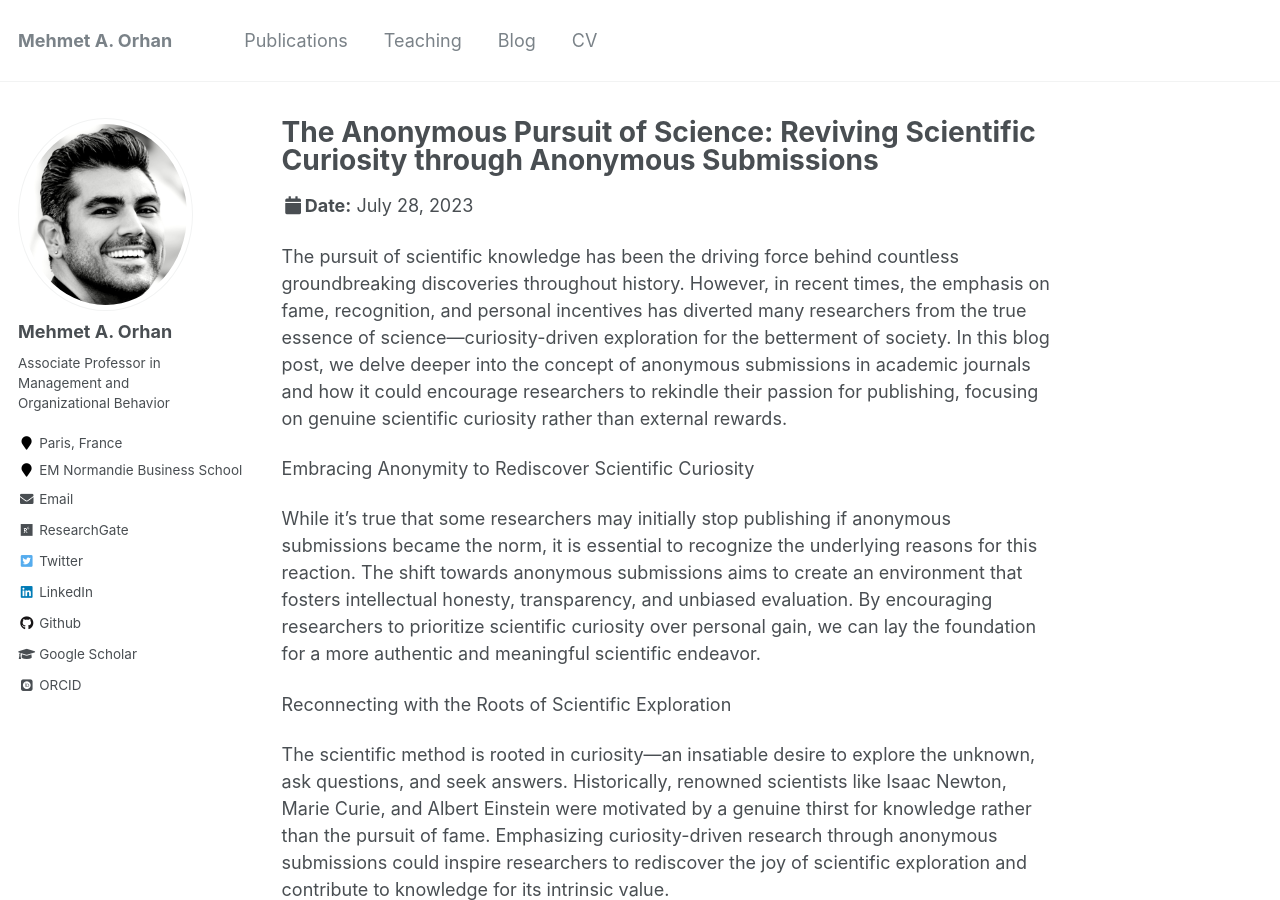
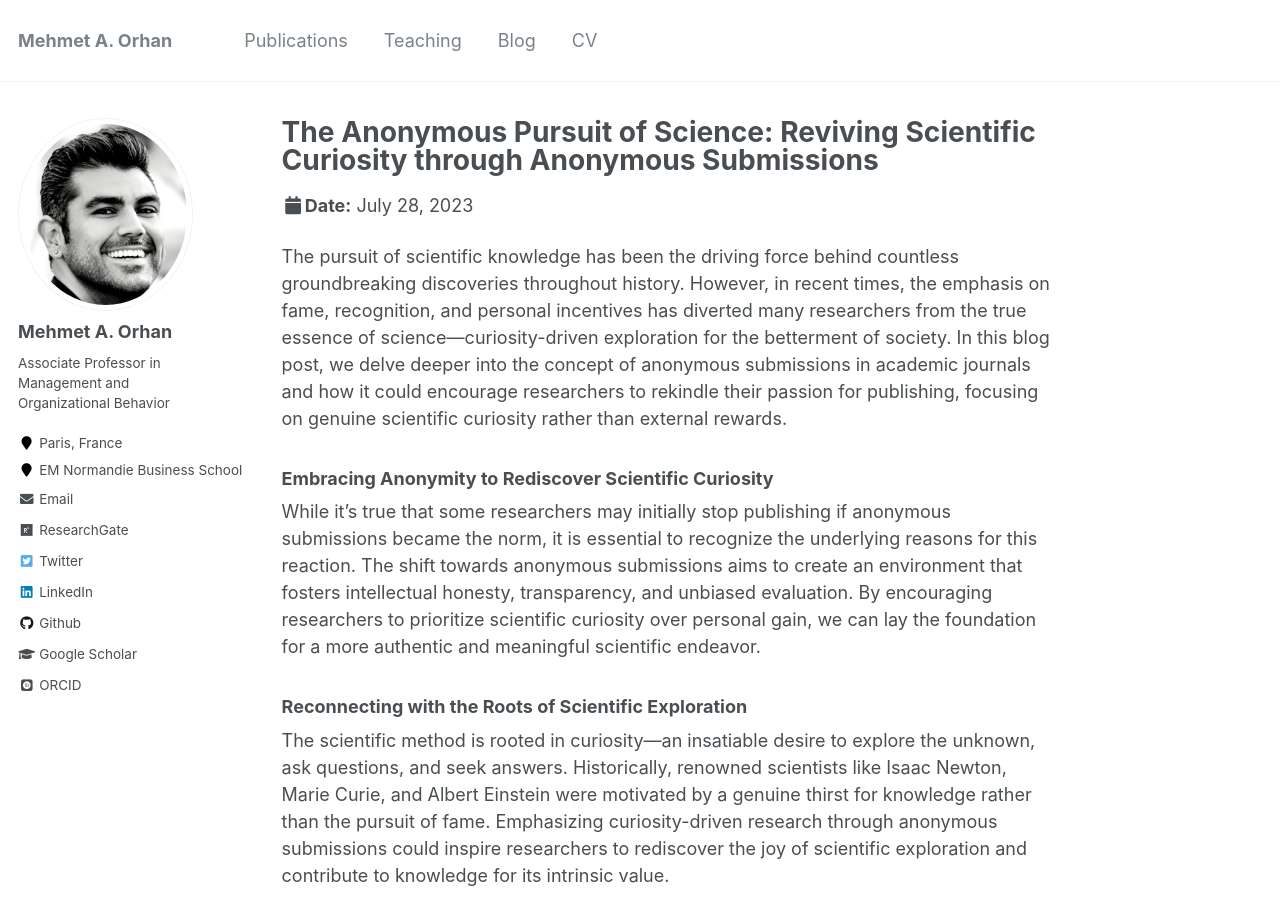
Before and after one commit to maorhan/maorhan.github.io, a Jekyll site: the page built from _talks/2014-03-01-talk-3.md, in a window 1280 px wide and 900 px high. Built offline with Jekyll 4.4.1, drawn with Linux system fonts in a browser that asks for light colours; some web fonts are replaced.

```diff
--- a/_talks/2014-03-01-talk-3.md
+++ b/_talks/2014-03-01-talk-3.md
@@ -10,19 +10,19 @@ location: "Paris, France"
 
 The pursuit of scientific knowledge has been the driving force behind countless groundbreaking discoveries throughout history. However, in recent times, the emphasis on fame, recognition, and personal incentives has diverted many researchers from the true essence of science—curiosity-driven exploration for the betterment of society. In this blog post, we delve deeper into the concept of anonymous submissions in academic journals and how it could encourage researchers to rekindle their passion for publishing, focusing on genuine scientific curiosity rather than external rewards.
 
-Embracing Anonymity to Rediscover Scientific Curiosity
+### Embracing Anonymity to Rediscover Scientific Curiosity
 
 While it’s true that some researchers may initially stop publishing if anonymous submissions became the norm, it is essential to recognize the underlying reasons for this reaction. The shift towards anonymous submissions aims to create an environment that fosters intellectual honesty, transparency, and unbiased evaluation. By encouraging researchers to prioritize scientific curiosity over personal gain, we can lay the foundation for a more authentic and meaningful scientific endeavor.
 
-Reconnecting with the Roots of Scientific Exploration
+### Reconnecting with the Roots of Scientific Exploration
 
 The scientific method is rooted in curiosity—an insatiable desire to explore the unknown, ask questions, and seek answers. Historically, renowned scientists like Isaac Newton, Marie Curie, and Albert Einstein were motivated by a genuine thirst for knowledge rather than the pursuit of fame. Emphasizing curiosity-driven research through anonymous submissions could inspire researchers to rediscover the joy of scientific exploration and contribute to knowledge for its intrinsic value.
 
-Reviving the Joy of Discovery
+### Reviving the Joy of Discovery
 
 Publishing research out of passion for discovery, rather than external rewards, can rekindle the joy of the scientific process. Removing the pressure to publish in high-impact journals or secure prestigious accolades can free researchers to explore unconventional ideas, take measured risks, and conduct experiments without the constraints of immediate "publishability." In doing so, scientists may unearth unexpected breakthroughs and push the boundaries of human understanding.
 
-Building a Supportive Scientific Community
+### Building a Supportive Scientific Community
 
 Anonymity in the review process can lead to a more inclusive and supportive scientific community. By detaching names and reputations from submissions, researchers can feel safer sharing their work, even if it challenges prevailing theories or faces initial skepticism. This supportive environment encourages open dialogue and constructive criticism, ultimately enhancing the quality and impact of scientific publications.
 
@@ -30,6 +30,6 @@ Paving the Way for Long-Term Societal Benefits
 
 Focusing on the intrinsic motivation of scientific curiosity can lead to research with lasting societal benefits. By prioritizing the pursuit of knowledge, researchers are more likely to address pressing global challenges, such as climate change, public health crises, and technological advancements, with a genuine desire to make a positive impact on humanity.
 
-So What?
+### So What?
 
 The shift towards anonymous submissions in academic journals holds the potential to reinvigorate the scientific community’s commitment to curiosity-driven research. While some researchers may initially resist the change, it is vital to recognize that the true essence of science lies in the pursuit of knowledge for its own sake. By embracing anonymity, we can build a scientific ecosystem that encourages collaboration, risk-taking, and intellectual honesty—qualities that have historically led to the most significant advancements in human understanding. As we journey back to the roots of scientific curiosity, we pave the way for a brighter and more enlightened future, driven by the genuine quest for knowledge and the betterment of society.
```
